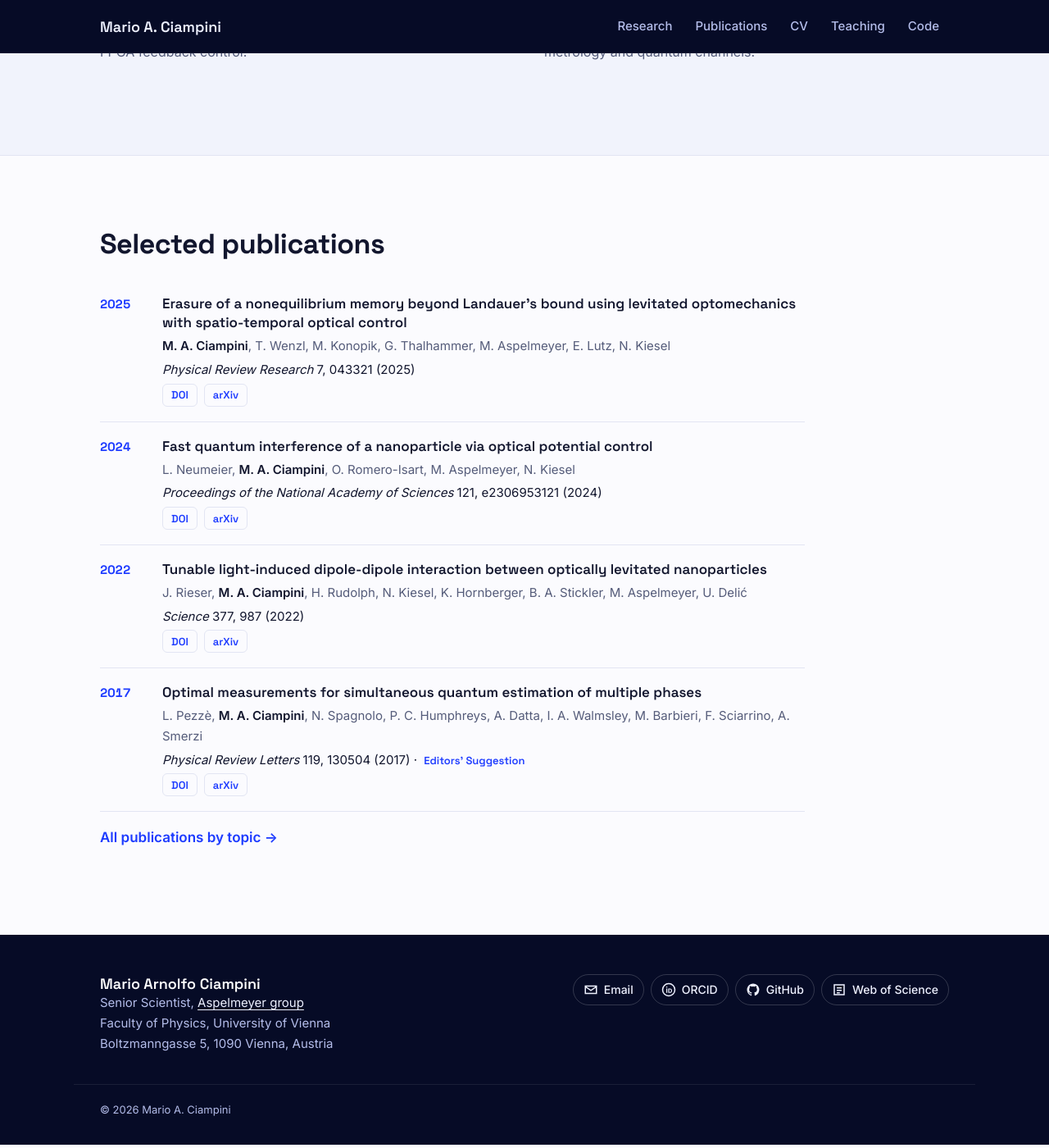
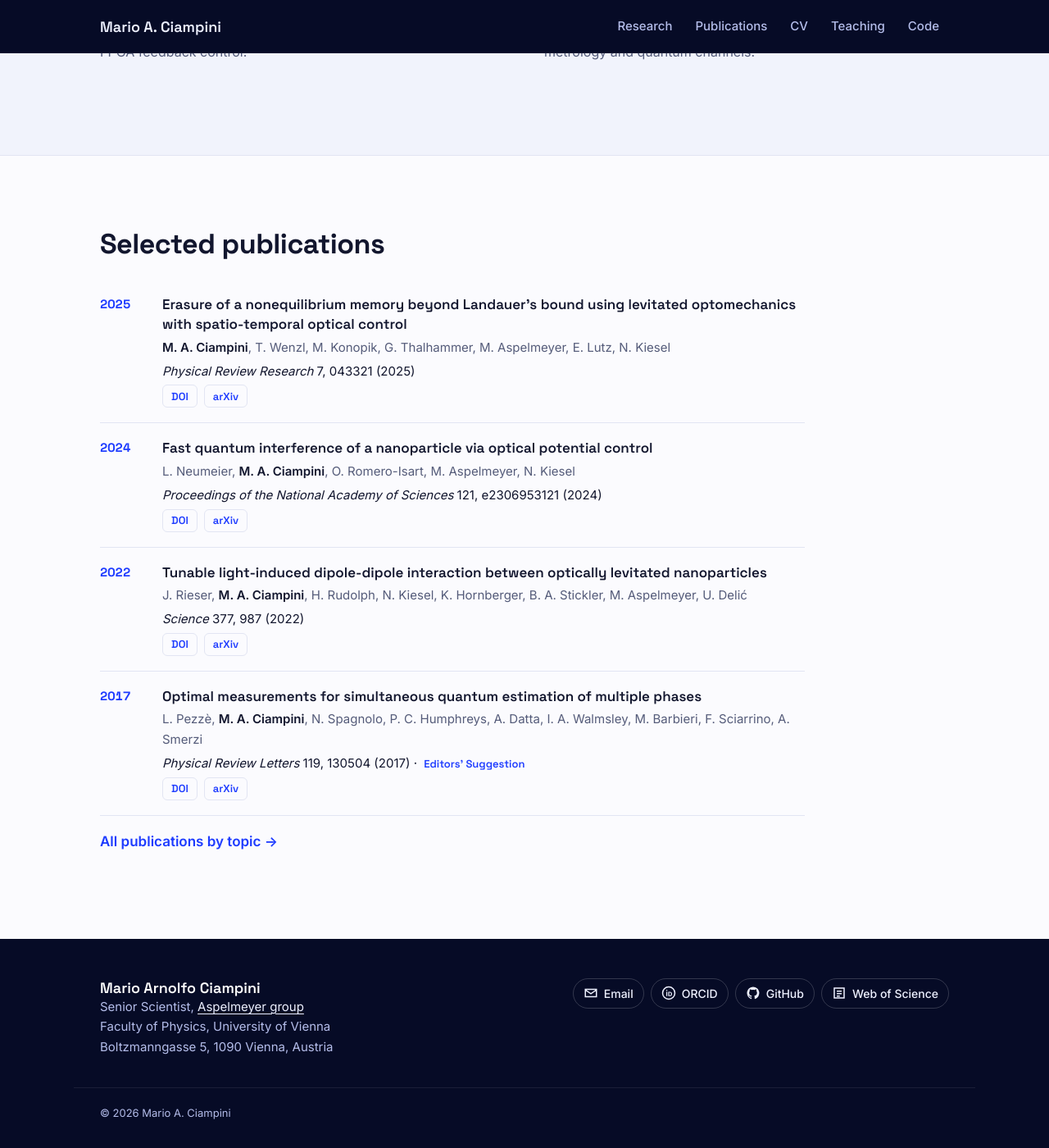
Before and after one commit to MarioACiampini/MarioACiampini.github.io, a Jekyll site: the page built from index.md, in a window 1280 px wide and 1400 px high, scrolled down 1696 px. Shown: the whole window at 82% size. Built offline with Jekyll 4.4.1, drawn with Linux system fonts in a browser that asks for light colours.

Commit message:
Paper titles: meet the 24px minimum tap target
Co-Authored-By: Claude Opus 5.5 <noreply@anthropic.com>
Claude-Session: https://claude.ai/code/session_01BUcfjPZcTLvz1fCdVDRDWg

```diff
--- a/assets/css/style.css
+++ b/assets/css/style.css
@@ -192,7 +192,7 @@ h1, h2, h3 { font-family: var(--font-head); line-height: 1.15; letter-spacing: -
 .pub { display: grid; grid-template-columns: 1fr; gap: 4px 20px; padding: 18px 0; border-bottom: 1px solid var(--line); margin: 0 !important; }
 @media (min-width: 640px) { .pub { grid-template-columns: 56px 1fr; } }
 .pub-year { font: 700 15px var(--font-head); color: var(--accent-ink); padding-top: 2px; font-variant-numeric: tabular-nums; }
-.pub-title { display: block; font: 600 17px/1.4 var(--font-head); color: var(--text); text-decoration: none; }
+.pub-title { display: block; font: 600 17px/1.45 var(--font-head); color: var(--text); text-decoration: none; }
 .pub-body p { margin: 4px 0 0; }
 .pub-authors { font-size: 15px; color: var(--muted); }
 .pub-authors .me { color: var(--text); }
```
